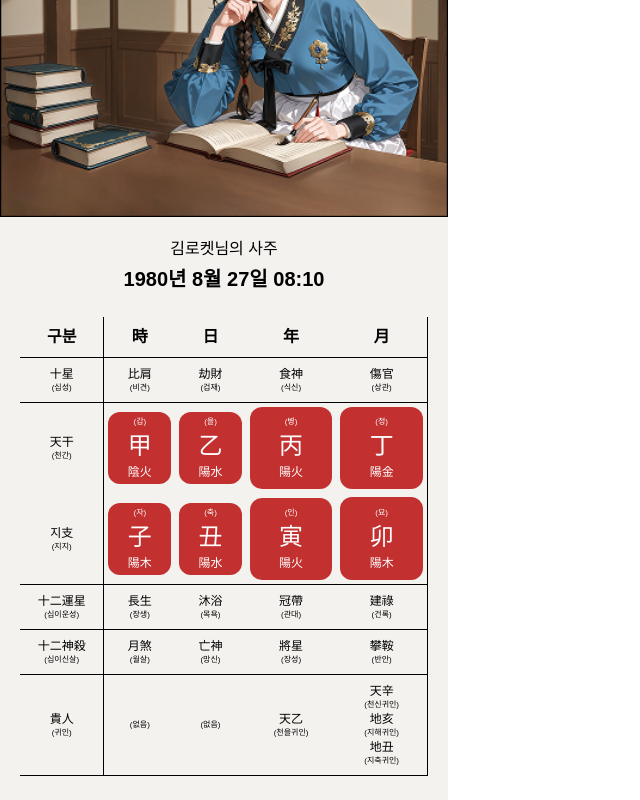
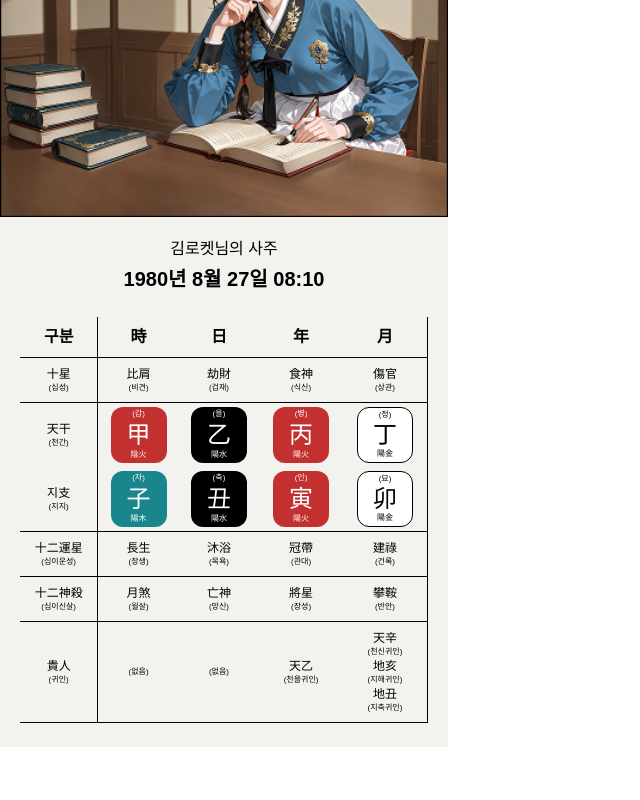
Before and after one commit to SeanKim05/rocket_ai, a Next.js app: page / in a window 1280 px wide. Shown: the part 1410-2210 px from the top of the page, without its empty margins (0-640 px from the left). After the commit the page ends 2157 px from the top, so only its background shows below. Built offline with nearby package versions, Linux system fonts and the light colour scheme; a web font is replaced by a local one.

Commit message:
Feat: 한자 카드작업 완료

```diff
--- /dev/null
+++ b/src/components/table/DetailCard.tsx
@@ -0,0 +1,23 @@
+import React from "react";
+import { getCellBg } from "@/utils/getBgColor";
+import type { DetailValue } from "@/data/data";
+
+interface DetailCardProps {
+  val: DetailValue;
+}
+
+export default function DetailCard({ val }: DetailCardProps) {
+  return (
+    <div
+      className={`relative mx-auto flex h-14 w-14 items-center justify-center rounded-xl ${getCellBg(val.cn.content)}`}
+    >
+      <div className="absolute top-[3%] text-[8px]">({val.ko})</div>
+      <div className="font-han flex items-center justify-center text-[24px]">
+        {val.cn.title}
+      </div>
+      <div className="font-han absolute bottom-[3%] text-[8px]">
+        {val.cn.content}
+      </div>
+    </div>
+  );
+}
--- a/src/components/table/DetailRow.tsx
+++ b/src/components/table/DetailRow.tsx
@@ -1,5 +1,6 @@
 import React from "react";
 import type { DetailValue } from "@/data/data";
+import DetailCard from "./DetailCard";
 
 export default function DetailRow({
   label,
@@ -23,11 +24,7 @@ export default function DetailRow({
           key={i}
           className={`border-r-[0.5] p-1 ${isLast ? "border-b-1" : "border-b-[0.5]"}`}
         >
-          <div className="flex aspect-square flex-col items-center justify-center rounded-xl bg-[var(--color-cell-red)] py-1 text-white">
-            <span className="text-[8px]">({val.ko})</span>
-            <span className="font-han text-[24px]">{val.cn.title}</span>
-            <span className="font-han text-xs">{val.cn.content}</span>
-          </div>
+          <DetailCard val={val} />
         </td>
       ))}
     </tr>
--- a/src/data/data.ts
+++ b/src/data/data.ts
@@ -63,7 +63,7 @@ export const TableRowsData: RowType[] = [
       { ko: "자", cn: { title: "子", content: "陽木" } },
       { ko: "축", cn: { title: "丑", content: "陽水" } },
       { ko: "인", cn: { title: "寅", content: "陽火" } },
-      { ko: "묘", cn: { title: "卯", content: "陽木" } },
+      { ko: "묘", cn: { title: "卯", content: "陽金" } },
     ],
   },
   {
--- /dev/null
+++ b/src/utils/getBgColor.ts
@@ -0,0 +1,7 @@
+export function getCellBg(content: string) {
+  if (content.endsWith("水")) return "text-white bg-black";
+  if (content.endsWith("木")) return "text-white bg-[var(--color-cell-teal)]";
+  if (content.endsWith("火")) return "text-white bg-[var(--color-cell-red)]";
+  if (content.endsWith("金"))
+    return "bg-white text-black border-1 border-black";
+}
```
